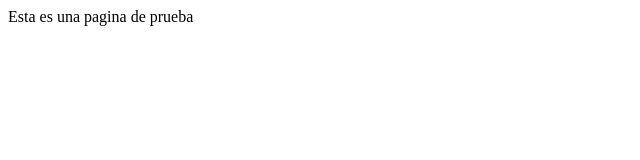
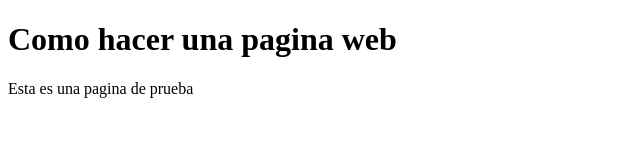
Before and after one commit to StevenSanchezEs/ProyectoPrework, a plain HTML site: page index.html in a window 1280 px wide. Shown: the whole page, without its empty margins (0-640 px from the left). Drawn offline with Linux system fonts and the light colour scheme.

Commit message:
Se agrego un titulo al cuerpo

```diff
--- a/index.html
+++ b/index.html
@@ -4,6 +4,7 @@
         <title>Mi primer pagina web</title>
     </head>
     <body>
+        <h1>Como hacer una pagina web</h1>
         <a>Esta es una pagina de prueba</a>
     </body>
 </html>
```
